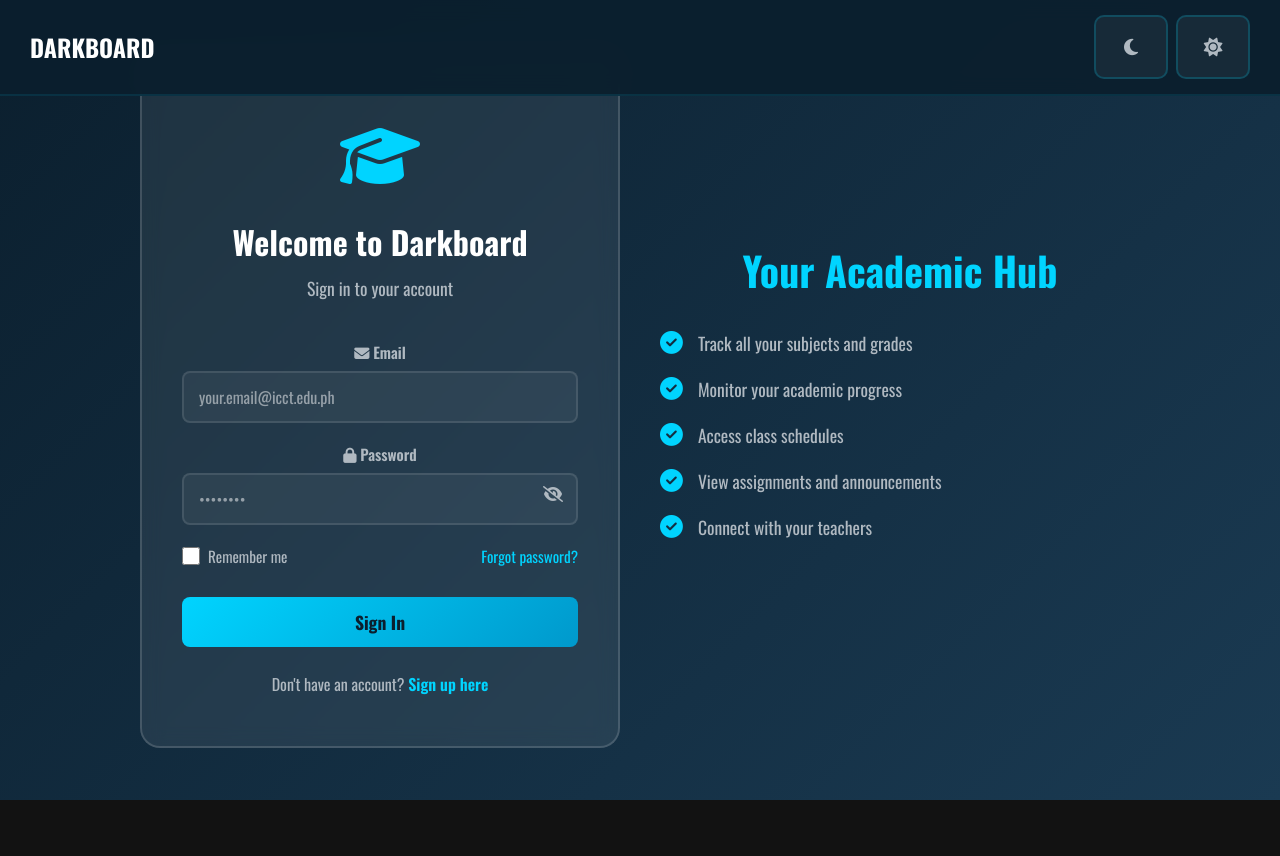
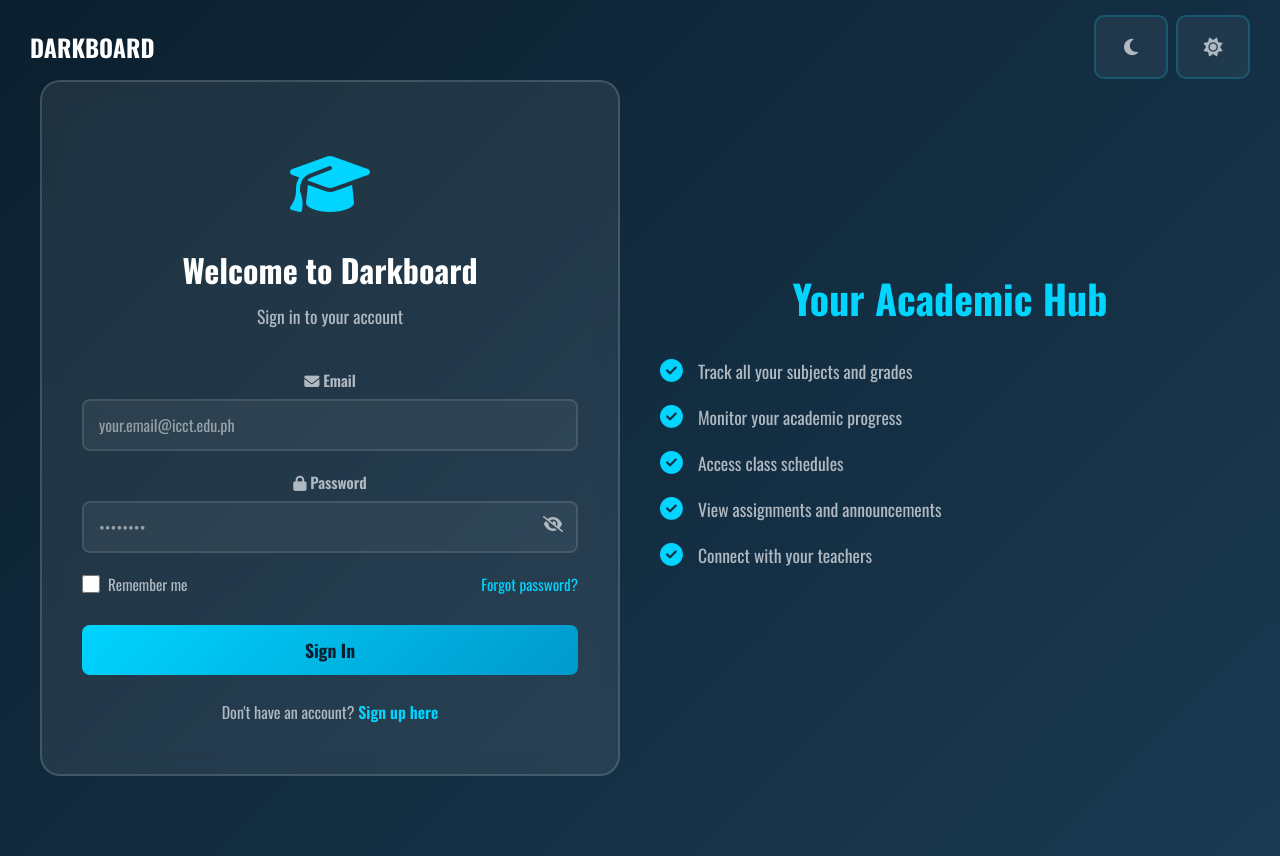
Before and after one commit to TheOnlyErich20/Group9-Syntax, a plain HTML site: page Login.html in a window 1280 px wide. Before the commit the page ends 800 px from the top, so only its background shows below. Drawn offline with nearby package versions, Linux system fonts and the light colour scheme; a script that the page names is missing.

Commit message:
Refactor Darkboard.css for improved styling

```diff
--- a/Darkboard.css
+++ b/Darkboard.css
@@ -40,9 +40,7 @@ header{
     align-items: center;
     z-index: 1000;
     transition: 0.5 ease;
-    background: rgba(11, 31, 46, 0.95);
-    border-bottom: 2px solid rgba(0, 212, 255, 0.1);
-    backdrop-filter: blur(10px);
+    background: transparent;
 }
 
 header.dashboard-header {
@@ -1117,14 +1115,14 @@ section{
     display: flex;
     align-items: center;
     justify-content: center;
-    padding: 20px;
+    padding: 80px 20px;
 }
 
 .login-container {
     display: grid;
     grid-template-columns: 1fr 1fr;
     gap: 40px;
-    max-width: 1000px;
+    max-width: 1200px;
     width: 100%;
     align-items: center;
 }
@@ -1201,15 +1199,6 @@ section{
     color: rgba(255, 255, 255, 0.5);
 }
 
-.form-group input:focus,
-.form-group select:focus,
-.form-group textarea:focus {
-    outline: none;
-    background: rgba(255, 255, 255, 0.08);
-    border-color: #00d4ff;
-    box-shadow: 0 0 10px rgba(0, 212, 255, 0.2);
-}
-
 .form-group select option {
     background: var(--bg-primary);
     color: var(--text-primary);
@@ -1218,7 +1207,7 @@ section{
 .toggle-password {
     position: absolute;
     right: 15px;
-    top: 38px;
+    top: 40px;
     color: var(--text-secondary);
     cursor: pointer;
     transition: 0.3s ease;
@@ -2781,10 +2770,6 @@ body.light-mode {
     color: #1a1a1a;
 }
 
-body.light-mode header {
-    background: rgba(255, 255, 255, 0.95);
-    border-bottom-color: rgba(0, 150, 200, 0.1);
-}
 
 body.light-mode header .brand {
     color: #0b1f2e;
```
